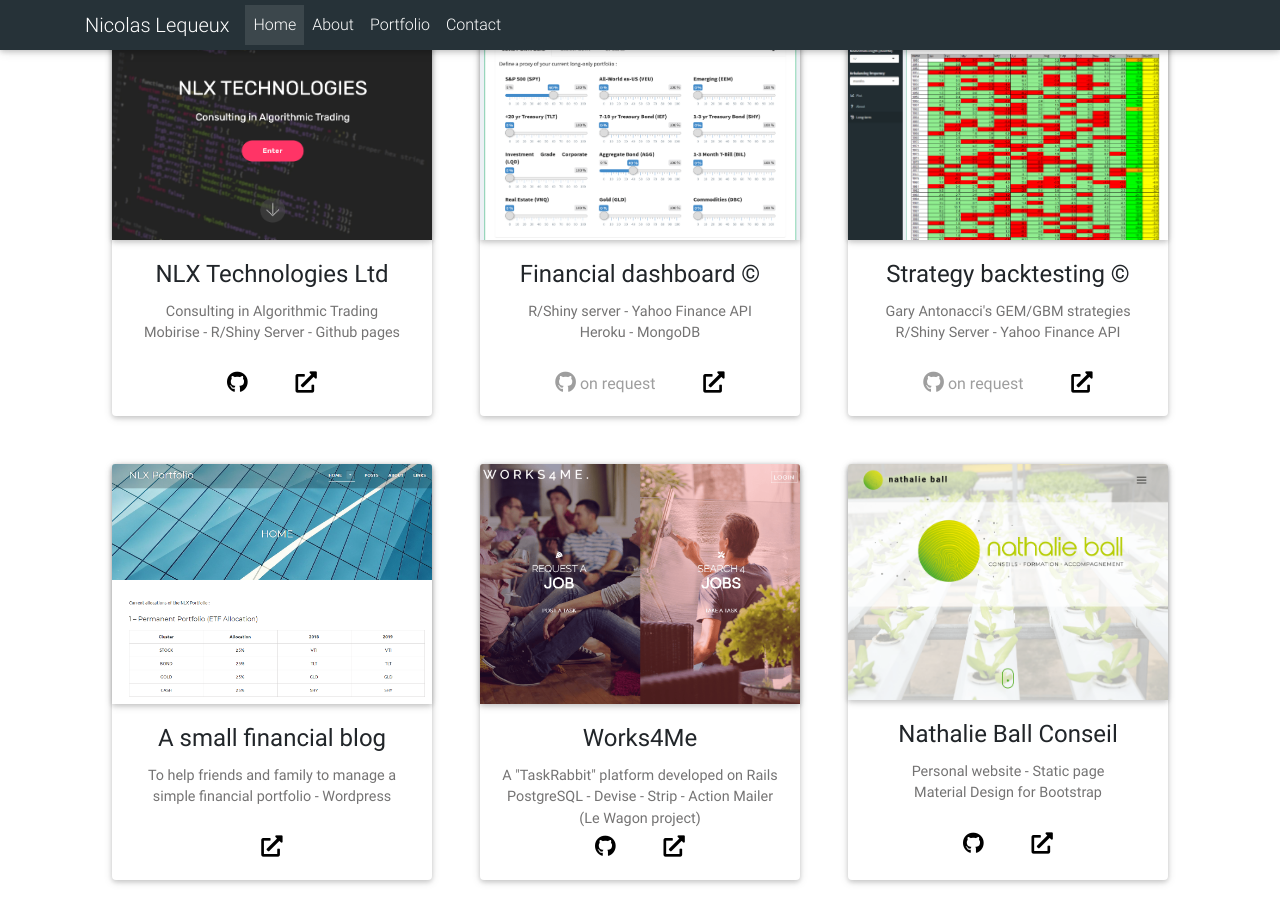
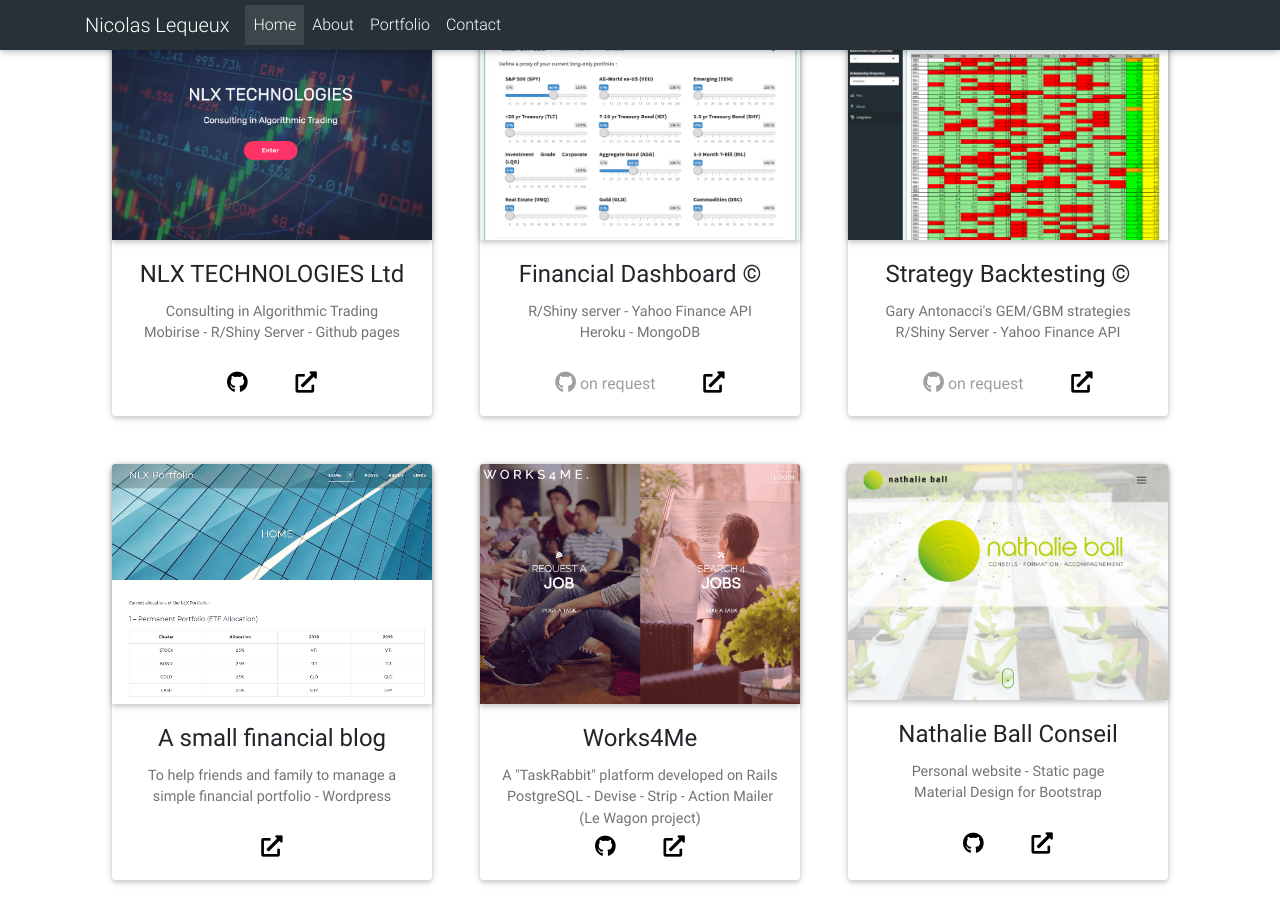
Before and after one commit to nicolaslequeux/nicolas-lequeux, a Jekyll site: the page built from index.md, in a window 1280 px wide and 900 px high, scrolled down 2464 px. Built offline with Jekyll 4.4.1, drawn with Linux system fonts in a browser that asks for light colours; nearby versions of some CDN libraries.

Commit message:
card background nlxtech

```diff
--- a/_includes/portfolio.html
+++ b/_includes/portfolio.html
@@ -9,10 +9,10 @@
 
         <div class="card card-portfolio m-4">
             <img class="card-img-top card-portfolio-img"
-                src="assets/img/portfolio/43-nlxtech-min.png" alt="Card image cap">
+                src="assets/img/portfolio/43-nlxtech-2-min.png" alt="Card image cap">
             <div class="card-body">
                 <div class="card-portfolio-text">
-                    <h4 class="card-title text-center"><a>NLX Technologies Ltd</a></h4>
+                    <h4 class="card-title text-center"><a>NLX TECHNOLOGIES Ltd</a></h4>
                     <p class="card-text text-center mb-0">Consulting in Algorithmic Trading</p>
                     <p class="card-text text-center">Mobirise - R/Shiny Server - Github pages</p>
                 </div>
@@ -35,7 +35,7 @@
                 src="assets/img/portfolio/43-portfolio-builder-min.png" alt="Card image cap">
             <div class="card-body">
                 <div class="card-portfolio-text">
-                    <h4 class="card-title text-center"><a>Financial dashboard ©</a></h4>
+                    <h4 class="card-title text-center"><a>Financial Dashboard ©</a></h4>
                     <!-- <p class="card-text text-center mb-0">Merging Trading Strategies</p> -->
                     <p class="card-text text-center">R/Shiny server - Yahoo Finance API</br>Heroku - MongoDB</p>
                 </div>
@@ -61,7 +61,7 @@
                 src="assets/img/portfolio/smart-beta-4.png" alt="Card image cap">
             <div class="card-body">
                 <div class="card-portfolio-text">
-                    <h4 class="card-title text-center"><a>Strategy backtesting ©</a></h4>
+                    <h4 class="card-title text-center"><a>Strategy Backtesting ©</a></h4>
                     <p class="card-text text-center mb-0">Gary Antonacci's GEM/GBM strategies</p>
                     <p class="card-text text-center">R/Shiny Server - Yahoo Finance API</p>
                 </div>
```
Also changed, not shown: assets/img/portfolio/43-nlxtech-2-min.png (added), 1 other file.
